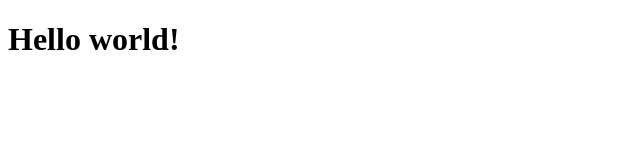
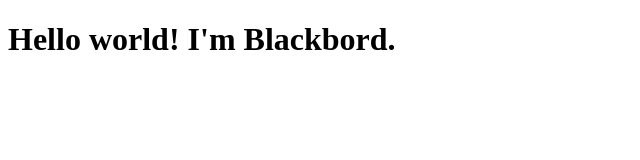
Before and after one commit to MSirous/TripGenius, a plain HTML site: page TripGenius-cli/index.htm in a window 1280 px wide. Shown: the whole page, without its empty margins (0-640 px from the left). Drawn offline with Linux system fonts and the light colour scheme.

Commit message:
Elyas Commit

```diff
--- a/TripGenius-cli/index.htm
+++ b/TripGenius-cli/index.htm
@@ -6,7 +6,7 @@
     <title>TripGenius</title>
 </head>
 <body>
-    <h1>Hello world!</h1>
+    <h1>Hello world! I'm Blackbord.</h1>
 
 </body>
 </html>
```
